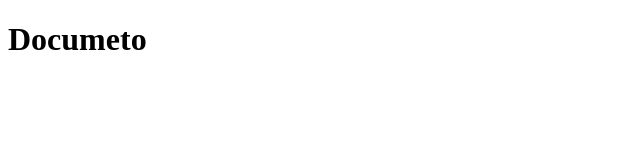
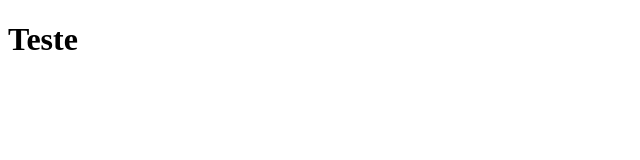
Before and after one commit to geovannesl/gi_kenzie_aula, a plain HTML site: page index.html in a window 1280 px wide. Shown: the whole page, without its empty margins (0-640 px from the left). Drawn offline with Linux system fonts and the light colour scheme.

Commit message:
Alteração dentro da tag h1

```diff
--- a/index.html
+++ b/index.html
@@ -8,6 +8,6 @@
     <title>Projeto</title>
 </head>
 <body>
-    <h1>Documeto</h1>
+    <h1>Teste</h1>
 </body>
 </html>
```
